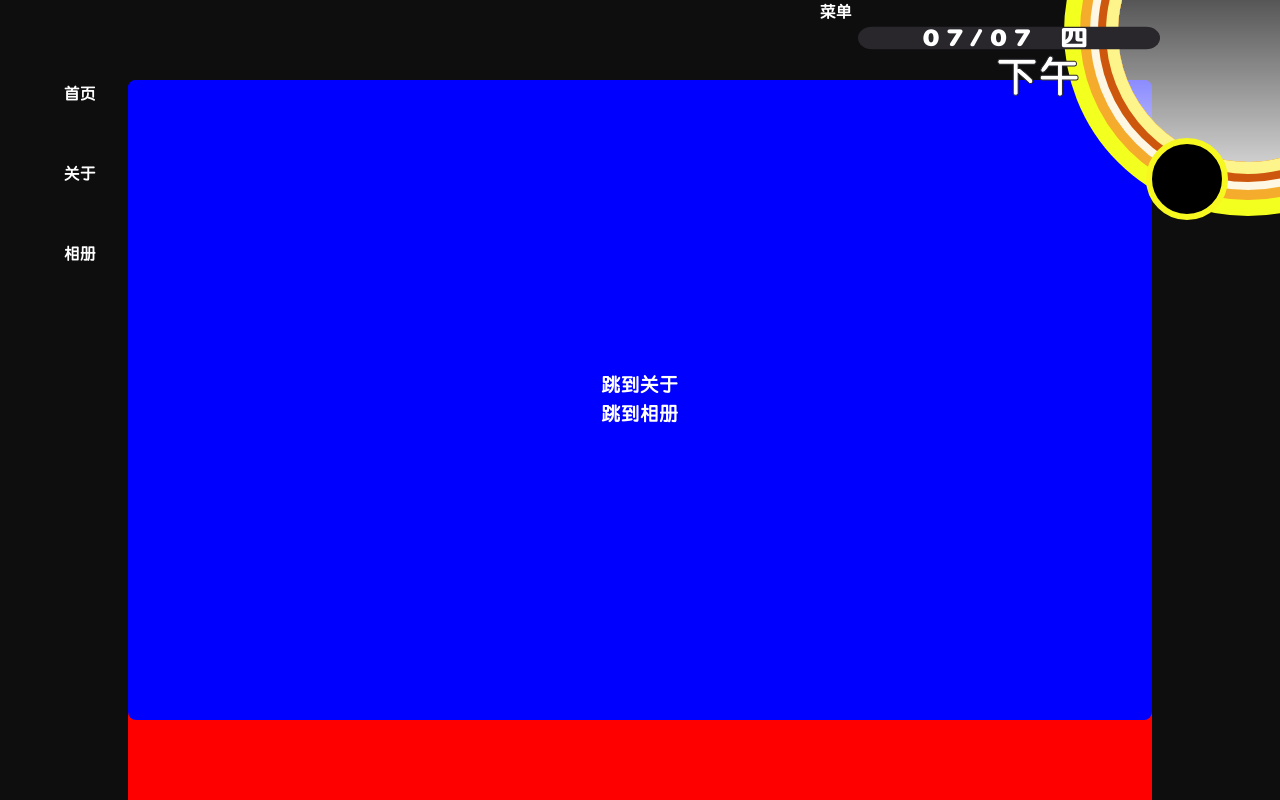
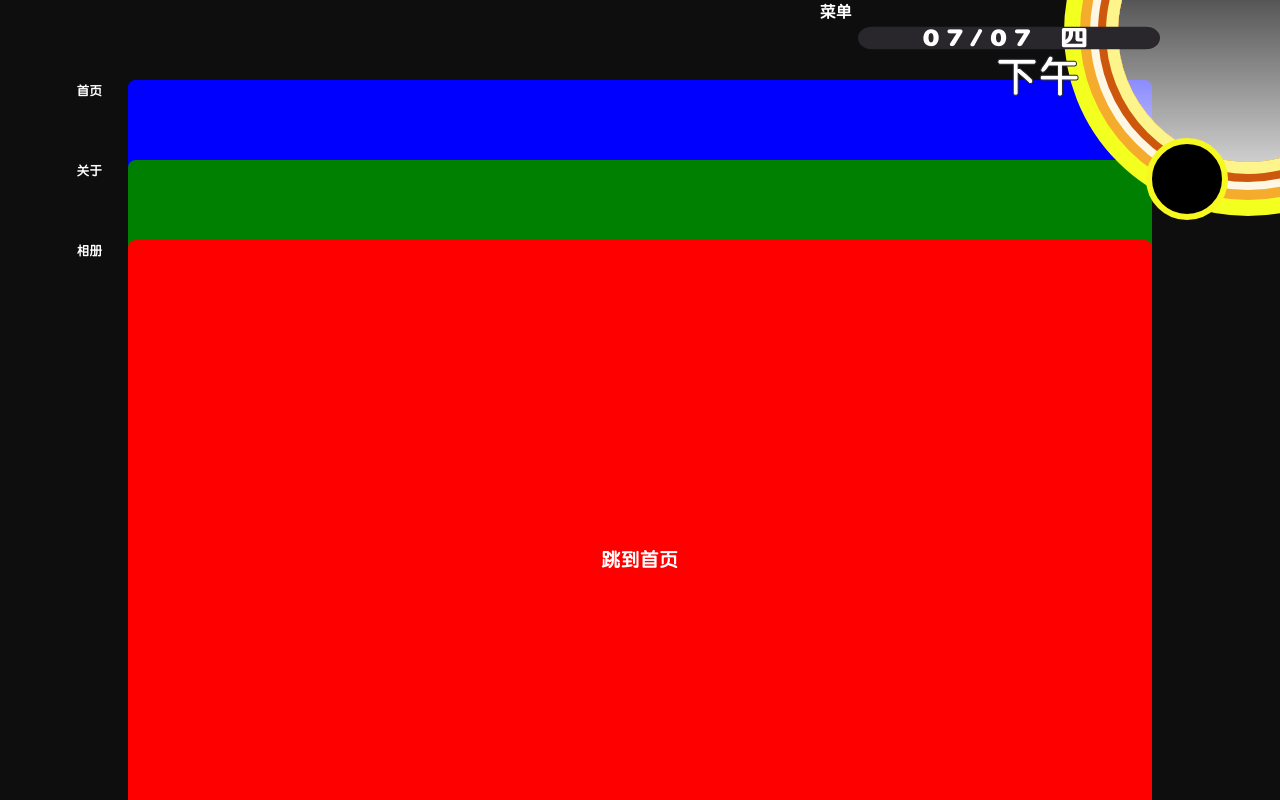
Before and after one commit to septem1997/blog, a Next.js app in the folder nextjs/: page / in a window 1280 px wide. Both pictures are taken after a click on the element "菜单". Built offline with nearby package versions, Linux system fonts and the light colour scheme.

Commit message:
feat:navigation animation

```diff
--- a/nextjs/components/navigations/NavigationCards.tsx
+++ b/nextjs/components/navigations/NavigationCards.tsx
@@ -2,31 +2,20 @@ import {
     LazyMotion,
     AnimatePresence,
     domAnimation,
-    m, useAnimation,
+    m, useAnimation, AnimationControls,
 } from "framer-motion";
 import {BlogNavigationProp, useBlogNavigation} from "../../lib/blogNavigation";
 import styled from "styled-components";
 import {useSnapshot} from "valtio";
-import {useEffect} from "react";
+import {useEffect, useState} from "react";
 import {useRouter} from "next/router";
 
-const Card = styled.div`
+const Card = styled(m.div)`
   border: 10px;
   border-radius: 10px;
   overflow: hidden;
   width: 100vw;
   height: 100vh;
-  transform: scale(0.8);
-  transform-origin: 0 0 0
-`
-
-const ListWrapper = styled.div`
-  position: fixed;
-  left: 0;
-  top: 0;
-  width: 100vw;
-  height: 100vh;
-  z-index: 3;
 `
 const CardTitle = styled.div`
   height: 28px;
@@ -34,69 +23,125 @@ const CardTitle = styled.div`
   color: white;
   position: absolute;
   left: -64px;
+  width: 64px;
+`
+const CardBox = styled(m.div)`
+  position: absolute;
+  cursor: pointer;
+  top: 100vh;
+  &:hover {
+    .card-title {
+      color: #0070f3;
+    }
+  }
 `
 const NavigationCardItem = (props: BlogNavigationProp & {
-    index: number
+    index: number;
+    checkedPath: string;
+    onCheckedPath: Function
 }) => {
-    const control = useAnimation()
+    const boxControl = useAnimation()
     const router = useRouter()
     useEffect(() => {
-        control.start({
-            top: 10+props.index * 10 + 'vh',
+        boxControl.start({
+            top: props.index * 10 + 'vh',
             transition: {
-                duration: router.route===props.path?0:0.25,
-                delay: 0.4+props.index * 0.25
+                duration: router.route === props.path ? 0 : 0.25,
+                delay: 0.4 + props.index * 0.25
             }
         })
-    },[router])
+    }, [router.route])
+    useEffect(() => {
+        if (props.checkedPath !== '' && props.checkedPath !== props.path) {
+            boxControl.start({
+                top: (100 + props.index * 10) + 'vh',
+                transition: {
+                    duration: 0.25,
+                }
+            })
+        }
+    }, [props.checkedPath])
     return (
-        <m.div
-            style={{
-                position: "absolute",
-                left: '10vw',
-                zIndex:10+props.index
+        <CardBox
+            onClick={() => {
+                props.onCheckedPath(props.path, boxControl)
             }}
+            style={{zIndex: 10 + props.index}}
             key={props.name}
             initial={{
-                top: (100+props.index * 10) + 'vh'
+                scale:0.8,
+                top: (100 + props.index * 10) + 'vh'
             }}
-            animate={control}
-            exit={router.route===props.path?{
-                opacity:0,
+            animate={boxControl}
+            exit={router.route === props.path ? {
+                opacity: 0,
                 transition: {
                     duration: 0,
                 }
-            }:{
-                top: (100+props.index * 10) + 'vh',
+            } : {
+                top: (100 + props.index * 10) + 'vh',
                 transition: {
                     duration: 0.25,
                 }
             }}
         >
-            <CardTitle>
+            <CardTitle className="card-title">
                 {props.name}
             </CardTitle>
             <Card>
                 {props.children()}
             </Card>
-        </m.div>
+        </CardBox>
     )
 }
 
-const NavigationCards = function () {
+const NavigationCards = function ({onCardClick}: { onCardClick: Function }) {
     const navigation = useBlogNavigation();
     const visibleState = useSnapshot(navigation.visibleState)
-    return <ListWrapper>
+    const [checkedPath, setCheckedPath] = useState('')
+    const router = useRouter()
+    return (
+        <>
             <LazyMotion features={domAnimation}>
                 <AnimatePresence>
                     {visibleState.visible && navigation.BlogNavigationList.map((item, index) =>
-                    <NavigationCardItem key={item.name} name={item.name} path={item.path} index={index}>
+                        <NavigationCardItem
+                            onCheckedPath={async (path: string,
+                                                  boxCon: AnimationControls
+                            ) => {
+                                if (router.route === path) {
+                                    navigation.setVisible(false)
+                                } else {
+                                    setCheckedPath(path)
+                                    await boxCon.start({
+                                        zIndex: 20,
+                                        scale: 0.9,
+                                        top: 0,
+                                        rotateX: '-1deg',
+                                        transition: {
+                                            duration: 1
+                                        }
+                                    })
+                                    await boxCon.start({
+                                        zIndex: 20,
+                                        scale: 1,
+                                        top: 0,
+                                        rotateX: '0deg',
+                                        transition: {
+                                            duration: 1
+                                        }
+                                    })
+                                    onCardClick(path)
+                                }
+                            }}
+                            checkedPath={checkedPath} key={item.name} name={item.name} path={item.path} index={index}>
                             {item.children}
                         </NavigationCardItem>
                     )}
                 </AnimatePresence>
             </LazyMotion>
-    </ListWrapper>
+        </>
+    )
 }
 
 export default NavigationCards
```
Lines whose indentation alone changed are shown as unchanged.
